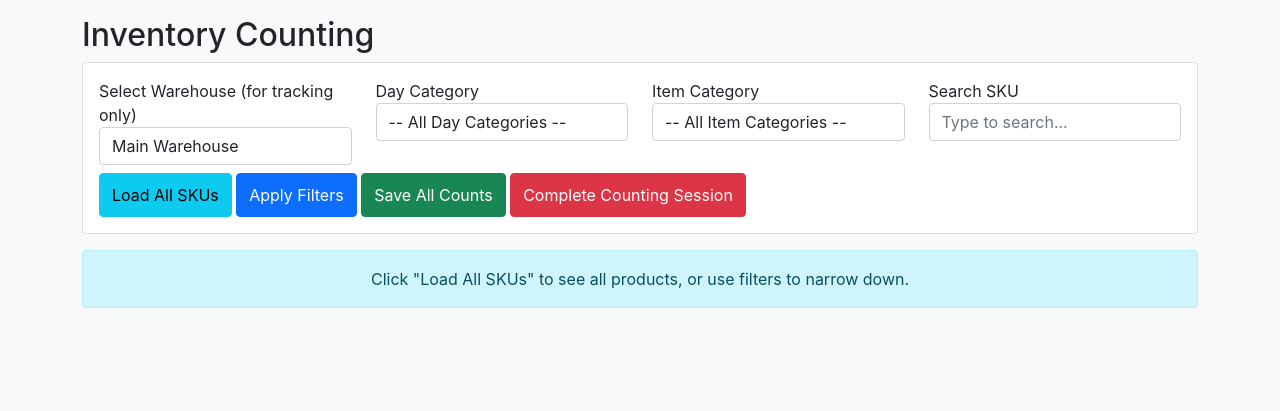
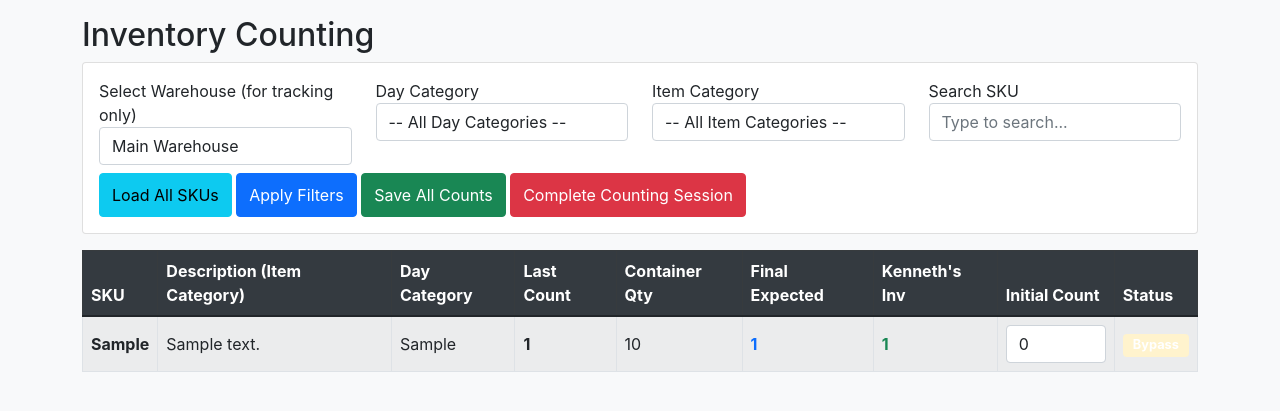
Before and after one commit to inventorywebapp/inventory_webapp, a Flask app: page /counting in a window 1280 px wide. Shown: the part 60-471 px from the top of the page. Run offline with Flask 3, Linux system fonts and the light colour scheme; a user stored in the database is signed in; tables that the repository leaves empty hold one stand-in row (values such as "Sample post").

Commit message:
Update counting.html

```diff
--- a/templates/counting.html
+++ b/templates/counting.html
@@ -38,10 +38,10 @@
         </div>
         <div class="row mt-2">
             <div class="col-md-12">
-                <button id="loadAllBtn" class="btn btn-info">Load All SKUs</button>
-                <button id="applyFilters" class="btn btn-primary">Apply Filters</button>
-                <button id="saveCounts" class="btn btn-success">Save All Counts</button>
-                <button id="completeCounting" class="btn btn-danger">Complete Counting Session</button>
+                <button id="loadAllBtn" class="btn btn-info" onclick="loadAllSkus()">Load All SKUs</button>
+                <button id="applyFilters" class="btn btn-primary" onclick="applyFilters()">Apply Filters</button>
+                <button id="saveCounts" class="btn btn-success" onclick="saveAllCounts()">Save All Counts</button>
+                <button id="completeCounting" class="btn btn-danger" onclick="completeCounting()">Complete Counting Session</button>
             </div>
         </div>
     </div>
@@ -62,90 +62,52 @@
     </div>
 </div>
 
-<div id="recountModal" class="modal fade" tabindex="-1">
-    <div class="modal-dialog modal-lg">
-        <div class="modal-content">
-            <div class="modal-header">
-                <h5 class="modal-title">Recount Required Items</h5>
-                <button type="button" class="btn-close" data-bs-dismiss="modal"></button>
-            </div>
-            <div class="modal-body">
-                <div id="recountItems"></div>
-                <button id="saveRecount" class="btn btn-primary mt-3">Save Recounts</button>
-            </div>
-        </div>
-    </div>
-</div>
-
 <script>
 let currentSessionId = null;
-let currentSkus = [];
 
-$(document).ready(function() {
-    console.log("Page loaded");
+function loadAllSkus() {
+    loadSkus('All', 'All', '');
+}
 
-    // Load All SKUs button
-    $('#loadAllBtn').click(function() {
-        loadSkus('All', 'All', '');
-    });
-
-    // Apply filters button
-    $('#applyFilters').click(function() {
-        let dayCategory = $('#dayCategory').val();
-        let itemCategory = $('#itemCategory').val();
-        let search = $('#searchSku').val();
-        loadSkus(dayCategory, itemCategory, search);
-    });
-
-    // Save counts button
-    $('#saveCounts').click(function() {
-        saveAllCounts();
-    });
-
-    // Complete counting button
-    $('#completeCounting').click(function() {
-        completeCounting();
-    });
-
-    // Search on enter key
-    $('#searchSku').on('keypress', function(e) {
-        if (e.which === 13) {
-            let dayCategory = $('#dayCategory').val();
-            let itemCategory = $('#itemCategory').val();
-            let search = $(this).val();
+function applyFilters() {
+    let dayCategory = document.getElementById('dayCategory').value;
+    let itemCategory = document.getElementById('itemCategory').value;
+    let search = document.getElementById('searchSku').value;
     loadSkus(dayCategory, itemCategory, search);
 }
-    });
-});
 
 function loadSkus(dayCategory, itemCategory, search) {
-    $('#loadingIndicator').show();
-    $('#skusList').html('<div class="col-12"><div class="alert alert-info text-center">Loading...</div></div>');
+    let loadingDiv = document.getElementById('loadingIndicator');
+    let skusListDiv = document.getElementById('skusList');
 
-    console.log("Loading with:", {dayCategory, itemCategory, search});
+    loadingDiv.style.display = 'block';
+    skusListDiv.innerHTML = '<div class="col-12"><div class="alert alert-info text-center">Loading SKUs...</div></div>';
 
-    $.get('/get_skus', {
-        day_category: dayCategory,
-        item_category: itemCategory,
-        search: search
+    let url = '/get_skus?day_category=' + encodeURIComponent(dayCategory) +
+              '&item_category=' + encodeURIComponent(itemCategory) +
+              '&search=' + encodeURIComponent(search);
+
+    console.log('Fetching:', url);
+
+    fetch(url)
+        .then(response => response.json())
+        .then(data => {
+            console.log('Received:', data.length, 'SKUs');
+            displaySkus(data);
+            loadingDiv.style.display = 'none';
         })
-    .done(function(data) {
-        console.log("Received:", data.length, "SKUs");
-        currentSkus = data;
-        displaySkus(data);
-    })
-    .fail(function(xhr) {
-        console.error("Error:", xhr.status, xhr.statusText);
-        $('#skusList').html('<div class="col-12"><div class="alert alert-danger text-center">Error: ' + xhr.statusText + '</div></div>');
-    })
-    .always(function() {
-        $('#loadingIndicator').hide();
+        .catch(error => {
+            console.error('Error:', error);
+            skusListDiv.innerHTML = '<div class="col-12"><div class="alert alert-danger text-center">Error loading SKUs: ' + error + '</div></div>';
+            loadingDiv.style.display = 'none';
         });
 }
 
 function displaySkus(skus) {
+    let skusListDiv = document.getElementById('skusList');
+
     if (!skus || skus.length === 0) {
-        $('#skusList').html('<div class="col-12"><div class="alert alert-warning text-center">No SKUs found. Try different filters or click "Load All SKUs".</div></div>');
+        skusListDiv.innerHTML = '<div class="col-12"><div class="alert alert-warning text-center">No SKUs found. Try different filters.</div></div>';
         return;
     }
 
@@ -164,59 +126,77 @@ function displaySkus(skus) {
     html += '</tr>';
     html += '</thead><tbody>';
 
-    skus.forEach(function(sku) {
+    for (let i = 0; i < skus.length; i++) {
+        let sku = skus[i];
         let statusBadge = '';
         if (sku.bypass_recount) {
             statusBadge = '<span class="badge bg-warning">Bypass</span>';
         }
 
-        html += `<tr id="sku-row-${sku.id}">`;
-        html += `<td><strong>${sku.sku}</strong></td>`;
-        html += `<td>${sku.description || '-'}</td>`;
-        html += `<td>${sku.category || '-'}</td>`;
-        html += `<td class="fw-bold">${sku.last_count || 0}</td>`;
-        html += `<td>${sku.total_container_qty || 0}</td>`;
-        html += `<td class="fw-bold text-primary">${sku.final_expected_count || 0}</td>`;
-        html += `<td class="fw-bold text-success">${sku.kenneth_inventory || 0}</td>`;
-        html += `<td><input type="number" class="form-control initial-count" data-sku-id="${sku.id}" value="0" step="0.01" style="min-width: 100px; width: 100px;"></td>`;
-        html += `<td>${statusBadge}</td>`;
-        html += `</tr>`;
-    });
+        html += '<tr id="sku-row-' + sku.id + '">';
+        html += '<td><strong>' + escapeHtml(sku.sku) + '</strong></td>';
+        html += '<td>' + escapeHtml(sku.description || '-') + '</td>';
+        html += '<td>' + escapeHtml(sku.category || '-') + '</td>';
+        html += '<td class="fw-bold">' + (sku.last_count || 0) + '</td>';
+        html += '<td>' + (sku.total_container_qty || 0) + '</td>';
+        html += '<td class="fw-bold text-primary">' + (sku.final_expected_count || 0) + '</td>';
+        html += '<td class="fw-bold text-success">' + (sku.kenneth_inventory || 0) + '</td>';
+        html += '<td><input type="number" class="form-control initial-count" data-sku-id="' + sku.id + '" value="0" step="0.01" style="min-width: 100px; width: 100px;"></td>';
+        html += '<td>' + statusBadge + '</td>';
+        html += '</tr>';
+    }
 
     html += '</tbody></table></div></div>';
-    $('#skusList').html(html);
+    skusListDiv.innerHTML = html;
+}
+
+function escapeHtml(text) {
+    if (!text) return '';
+    return text.replace(/[&<>]/g, function(m) {
+        if (m === '&') return '&amp;';
+        if (m === '<') return '&lt;';
+        if (m === '>') return '&gt;';
+        return m;
+    });
 }
 
 function saveAllCounts() {
-    let warehouse = $('#warehouse').val();
+    let warehouse = document.getElementById('warehouse').value;
     let counts = {};
 
-    $('.initial-count').each(function() {
-        let skuId = $(this).data('sku-id');
-        let count = $(this).val();
-        if (count && parseFloat(count) !== 0) {
+    let countInputs = document.querySelectorAll('.initial-count');
+    for (let i = 0; i < countInputs.length; i++) {
+        let input = countInputs[i];
+        let skuId = input.getAttribute('data-sku-id');
+        let count = input.value;
+        if (parseFloat(count) !== 0) {
             counts[skuId] = {initial_count: count};
         }
-    });
+    }
 
     let totalCounted = Object.keys(counts).length;
 
-    if (!confirm(`Save counts for ${totalCounted} SKUs to ${warehouse}?`)) {
+    if (!confirm('Save counts for ' + totalCounted + ' SKUs to ' + warehouse + '?')) {
         return;
     }
 
-    $('#saveCounts').prop('disabled', true).text('Saving...');
+    let saveBtn = document.getElementById('saveCounts');
+    saveBtn.disabled = true;
+    saveBtn.textContent = 'Saving...';
 
-    $.ajax({
-        url: '/counting',
+    fetch('/counting', {
         method: 'POST',
-        contentType: 'application/json',
-        data: JSON.stringify({
+        headers: {
+            'Content-Type': 'application/json',
+        },
+        body: JSON.stringify({
             session_id: currentSessionId,
             warehouse: warehouse,
             counts: counts
-        }),
-        success: function(data) {
+        })
+    })
+    .then(response => response.json())
+    .then(data => {
         if (data.success) {
             currentSessionId = data.session_id;
             alert('Counts saved successfully!');
@@ -224,20 +204,22 @@ function saveAllCounts() {
         } else {
             alert('Error saving counts');
         }
-        },
-        error: function(xhr) {
-            alert('Error: ' + xhr.statusText);
-        },
-        complete: function() {
-            $('#saveCounts').prop('disabled', false).text('Save All Counts');
-        }
+    })
+    .catch(error => {
+        alert('Error: ' + error);
+    })
+    .finally(() => {
+        saveBtn.disabled = false;
+        saveBtn.textContent = 'Save All Counts';
     });
 }
 
 function checkForRecounts() {
     if (!currentSessionId) return;
 
-    $.get('/get_recount_list', {session_id: currentSessionId}, function(data) {
+    fetch('/get_recount_list?session_id=' + currentSessionId)
+        .then(response => response.json())
+        .then(data => {
             if (data.length > 0) {
                 showRecountModal(data);
             } else {
@@ -257,54 +239,87 @@ function showRecountModal(recountItems) {
     html += '<th>Remarks</th>';
     html += '</tr></thead><tbody>';
 
-    recountItems.forEach(function(item) {
-        html += `<tr>`;
-        html += `<td>${item.sku}</td>`;
-        html += `<td class="bg-warning">${item.initial_count}</td>`;
-        html += `<td class="bg-info">${item.final_expected_count || 0}</td>`;
-        html += `<td class="bg-info">${item.kenneth_inventory || 0}</td>`;
-        html += `<td><input type="number" class="form-control recount-count" data-record-id="${item.id}" step="0.01"></td>`;
-        html += `<td><textarea class="form-control recount-remarks" data-record-id="${item.id}" rows="2" placeholder="Reason for discrepancy"></textarea></td>`;
-        html += `</tr>`;
-    });
+    for (let i = 0; i < recountItems.length; i++) {
+        let item = recountItems[i];
+        html += '<tr>';
+        html += '<td>' + escapeHtml(item.sku) + '</td>';
+        html += '<td class="bg-warning">' + item.initial_count + '</td>';
+        html += '<td class="bg-info">' + (item.final_expected_count || 0) + '</td>';
+        html += '<td class="bg-info">' + (item.kenneth_inventory || 0) + '</td>';
+        html += '<td><input type="number" class="form-control recount-count" data-record-id="' + item.id + '" step="0.01"></td>';
+        html += '<td><textarea class="form-control recount-remarks" data-record-id="' + item.id + '" rows="2" placeholder="Reason for discrepancy"></textarea></td>';
+        html += '</tr>';
+    }
 
     html += '</tbody></table></div>';
-    $('#recountItems').html(html);
-    $('#recountModal').modal('show');
+    html += '<button class="btn btn-primary" onclick="saveRecounts()">Save Recounts</button>';
 
-    $('#saveRecount').off('click').on('click', function() {
+    // Create modal dynamically
+    let modalHtml = `
+        <div class="modal fade" id="recountModal" tabindex="-1">
+            <div class="modal-dialog modal-lg">
+                <div class="modal-content">
+                    <div class="modal-header">
+                        <h5 class="modal-title">Recount Required Items</h5>
+                        <button type="button" class="btn-close" data-bs-dismiss="modal"></button>
+                    </div>
+                    <div class="modal-body">
+                        ${html}
+                    </div>
+                </div>
+            </div>
+        </div>
+    `;
+
+    // Remove existing modal if any
+    let existingModal = document.getElementById('recountModal');
+    if (existingModal) {
+        existingModal.remove();
+    }
+
+    document.body.insertAdjacentHTML('beforeend', modalHtml);
+
+    let modal = new bootstrap.Modal(document.getElementById('recountModal'));
+    modal.show();
+}
+
+function saveRecounts() {
     let recounts = [];
-        $('.recount-count').each(function() {
-            let recordId = $(this).data('record-id');
-            let recountCount = $(this).val();
-            let remarks = $(`.recount-remarks[data-record-id="${recordId}"]`).val();
-            if (recountCount) {
+    let countInputs = document.querySelectorAll('.recount-count');
+
+    for (let i = 0; i < countInputs.length; i++) {
+        let input = countInputs[i];
+        let recordId = input.getAttribute('data-record-id');
+        let recountCount = input.value;
+        let remarks = document.querySelector('.recount-remarks[data-record-id="' + recordId + '"]').value;
+
+        if (recountCount && parseFloat(recountCount) !== 0) {
             recounts.push({
                 record_id: recordId,
                 recount_count: recountCount,
                 remarks: remarks || ''
             });
         }
-        });
+    }
 
     if (recounts.length === 0) {
         alert('No recount counts entered');
         return;
     }
 
-        $.ajax({
-            url: '/save_recount',
+    fetch('/save_recount', {
         method: 'POST',
-            contentType: 'application/json',
-            data: JSON.stringify({recounts: recounts}),
-            success: function(data) {
+        headers: {
+            'Content-Type': 'application/json',
+        },
+        body: JSON.stringify({recounts: recounts})
+    })
+    .then(response => response.json())
+    .then(data => {
         if (data.success) {
             alert('Recounts saved!');
-                    $('#recountModal').modal('hide');
             location.reload();
         }
-            }
-        });
     });
 }
 
@@ -315,19 +330,27 @@ function completeCounting() {
     }
 
     if (confirm('Complete this counting session?')) {
-        $.ajax({
-            url: '/complete_counting',
+        fetch('/complete_counting', {
             method: 'POST',
-            contentType: 'application/json',
-            data: JSON.stringify({session_id: currentSessionId}),
-            success: function(data) {
+            headers: {
+                'Content-Type': 'application/json',
+            },
+            body: JSON.stringify({session_id: currentSessionId})
+        })
+        .then(response => response.json())
+        .then(data => {
             if (data.success) {
                 alert('Session completed!');
                 window.location.href = '/dashboard';
             }
-            }
         });
     }
 }
+
+// Auto-load SKUs on page load
+document.addEventListener('DOMContentLoaded', function() {
+    console.log('Page loaded, loading SKUs...');
+    loadAllSkus();
+});
 </script>
 {% endblock %}
```
Lines whose indentation alone changed are shown as unchanged.
